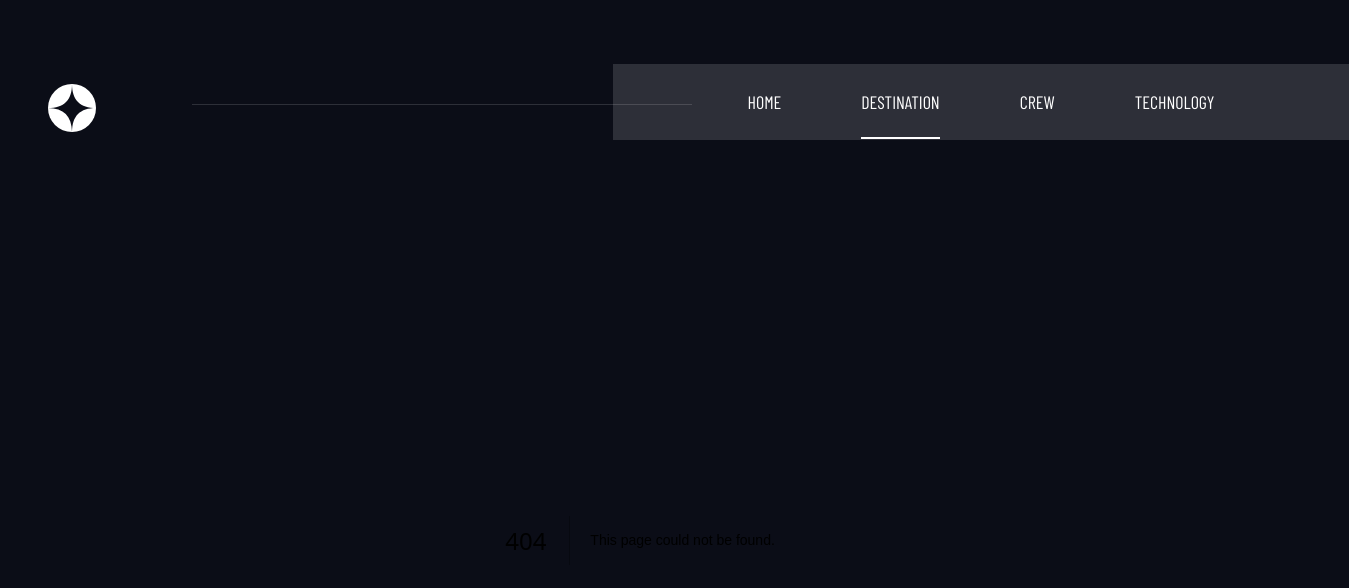
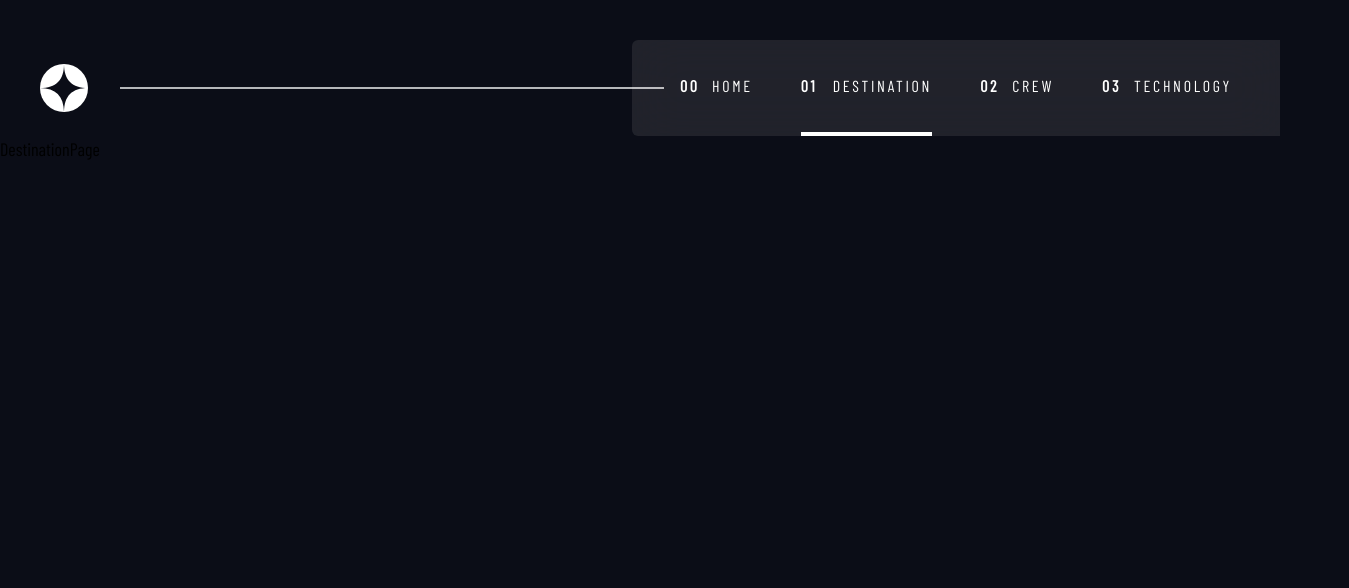
Before and after one commit to suriya-work/Space-tourism, a Next.js app: page /destination in a window 1280 px wide. Before the commit this address had no page. Shown: the top 588 px of the page, 1349 px wide, since content can reach past the window. Built offline with nearby package versions, Linux system fonts and the light colour scheme; a web font is replaced by a local one.

Commit message:
fix nav styles and add new pages

```diff
--- /dev/null
+++ b/src/app/crew/page.tsx
@@ -0,0 +1,5 @@
+const CrewPage = () => {
+  return <div>this is crew page</div>
+}
+
+export default CrewPage
--- /dev/null
+++ b/src/app/destination/page.tsx
@@ -0,0 +1,5 @@
+const DestinationPage = () => {
+  return <div>DestinationPage</div>
+}
+
+export default DestinationPage
--- /dev/null
+++ b/src/app/technology/page.tsx
@@ -0,0 +1,5 @@
+const TechnologyPage = () => {
+  return <div></div>
+}
+
+export default TechnologyPage
--- a/src/components/globals/navbar/index.tsx
+++ b/src/components/globals/navbar/index.tsx
@@ -1,49 +1,130 @@
 'use client'
+
+import { motion } from 'framer-motion'
+import { Barlow_Condensed } from 'next/font/google'
 import Image from 'next/image'
 import Link from 'next/link'
 import { usePathname } from 'next/navigation'
+import React, { useCallback, useState } from 'react'
 
+import close from '@/assets/shared/icon-close.svg'
+import hamburger from '@/assets/shared/icon-hamburger.svg'
 import logo from '@/assets/shared/logo.svg'
+import { SLIDE_LEFT, SLIDE_RIGHT } from '@/lib/data'
 
-interface NavItem {
-  href: string
-  title: string
-}
-
-const ListItemsNavbar: NavItem[] = [
-  { href: '/', title: 'HOME' },
-  { href: '/destination', title: 'DESTINATION' },
-  { href: '/crew', title: 'CREW' },
-  { href: '/technology', title: 'TECHNOLOGY' },
+const pages = [
+  {
+    title: 'Home',
+    href: '/',
+  },
+  {
+    title: 'Destination',
+    href: '/destination',
+  },
+  {
+    title: 'Crew',
+    href: '/crew',
+  },
+  {
+    title: 'Technology',
+    href: '/technology',
+  },
 ]
 
-export default function Navbar() {
-  const pathname = usePathname()
+const barlow = Barlow_Condensed({
+  subsets: ['latin'],
+  weight: '400',
+  variable: '--barlow-font',
+})
+
+function Navbar() {
+  const [opened, setOpened] = useState<boolean>(false)
+
+  const path = usePathname()
+
+  const isActive = useCallback((href: string) => path === href, [path])
 
   return (
-    <header className='relative lg:mt-16 z-10 '>
-      <div className='absolute ml-12 mt-5 '>
-        <Image src={logo} width={48} height={48} alt='Logo' />
-      </div>
-      <div className='absolute left-48 right-0  w-[500px] lg:flex hidden top-[40px] border-t border-white-5'></div>
-      <ul className='lg:bg-white-5 bg-white-6  flex justify-center gap-20 items-center lg:w-[736px] w-[640px] h-[76px] relative lg:translate-x-[613px] translate-x-32 right-0'>
-        {ListItemsNavbar.map((item, index) => {
-          const isActive = pathname === item.href
-          return (
-            <li key={index} className='relative'>
-              <Link
-                href={item.href}
-                className={`hover:text-secondary text-white cursor-pointer transition-colors duration-300 ${isActive && ' text-white '}`}
-              >
-                <span>{item.title}</span>
-              </Link>
-              {isActive && (
-                <span className='absolute left-0 top-12 w-full h-0.5 bg-white transition-all duration-300'></span>
+    <header
+      className={` ${barlow.variable} relative z-30 flex justify-between items-center px-6 md:px-0 md:pl-10 lg:pt-10`}
+    >
+      <motion.div
+        key={Math.random().toString()}
+        variants={SLIDE_RIGHT}
+        initial='hidden'
+        animate='visible'
+        exit='exit'
+      >
+        <Link href={'/'}>
+          <Image
+            src={logo}
+            alt='logo iamge'
+            className=' my-6 w-10 h-10 md:w-12 md:h-12'
+          />
+        </Link>
+      </motion.div>
+
+      <motion.button
+        key={Math.random().toString()}
+        variants={SLIDE_LEFT}
+        initial='hidden'
+        animate='visible'
+        exit='exit'
+        onClick={() => {
+          setOpened((state) => !state)
+        }}
+        className='relative z-20 w-6 h-6 md:hidden'
+      >
+        <Image
+          src={hamburger}
+          alt='Icon Menu Open'
+          className={`transition ${
+            opened && ' opacity-0'
+          }  absolute top-1/2 right-0 -translate-y-1/2 w-full h-full`}
+        />
+        <Image
+          src={close}
+          alt='Icon Menu Close'
+          className={`transition ${
+            opened && ' opacity-100'
+          } opacity-0  absolute top-1/2 right-0 -translate-y-1/2 w-full h-full`}
+        />
+      </motion.button>
+
+      <div className='bar grow hidden lg:block h-0.5  bg-white/70 translate-x-8 relative z-20'></div>
+
+      <motion.ul
+        className={` list-none bg-[#97979729] transition rounded-l-md backdrop-blur-xl  fixed top-0 right-0 h-screen w-64 z-0 pt-28 pl-8 md:relative md:h-24 md:w-fit md:px-12 md:pt-0 md:translate-x-0 md:flex md:justify-center md:items-center md:gap-x-12
+          lg:min-w-[50vw] ${!opened ? '  translate-x-80' : opened ? '-translate-x-0' : 'translate-x-0'}`}
+      >
+        {pages.map(({ title, href }, index) => (
+          <Link
+            onClick={() => {
+              setOpened((state) => !state)
+            }}
+            key={index}
+            href={href}
+            className='nav-text uppercase relative text-white md:h-full'
+          >
+            <motion.li
+              className={`flex items-center mb-12 w-full transition border-r-2 border-transparent gap-x-3 [&:not(.active)]:hover:border-white/50 [&.active]:border-white
+                            md:mb-0 md:w-fit md:border-r-0 md:border-b-4 md:h-full ${
+                              isActive(href) && 'active'
+                            } `}
+            >
+              <span className='block font-bold min-w-[20px] '>0{index}</span>
+              <span className='block'>{title}</span>
+              {isActive(href) && (
+                <motion.span
+                  className='absolute bottom-0 right-0 h-full w-1 md:w-full md:h-1 bg-white'
+                />
               )}
-            </li>
-          )
-        })}
-      </ul>
+            </motion.li>
+          </Link>
+        ))}
+      </motion.ul>
     </header>
   )
 }
+
+export default Navbar
```
